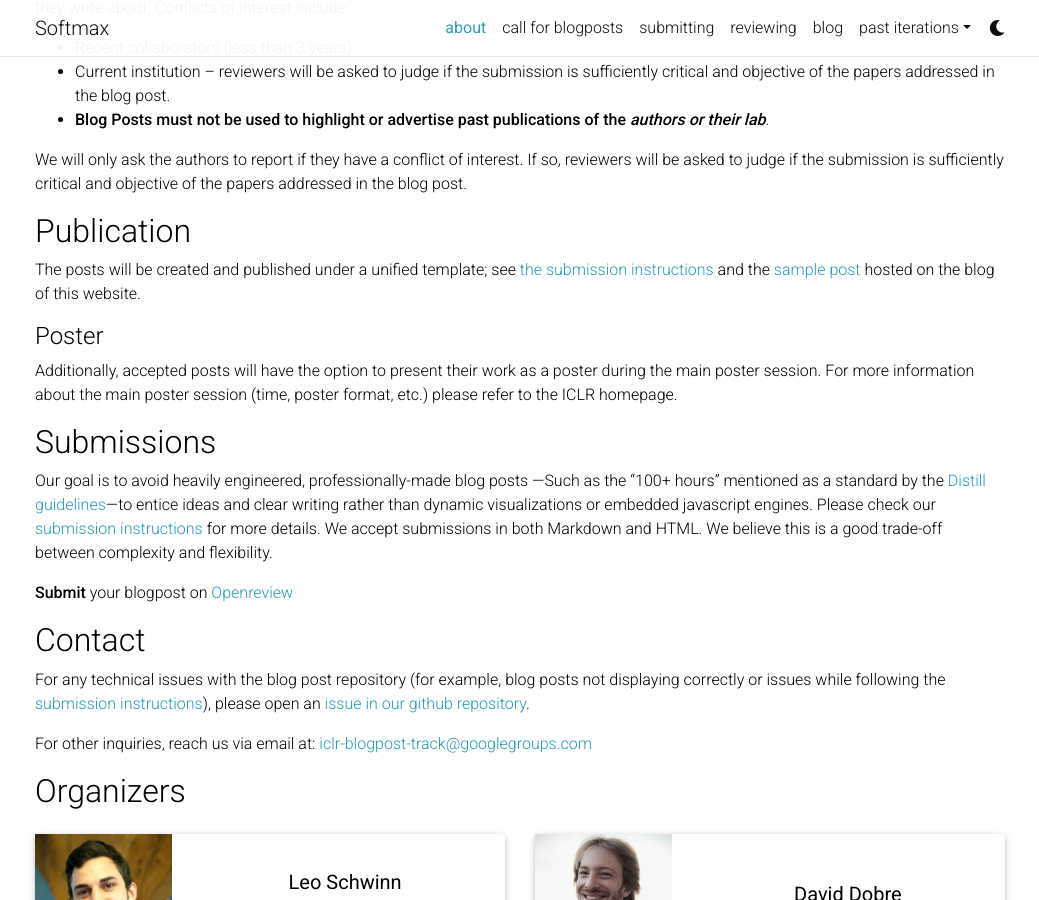
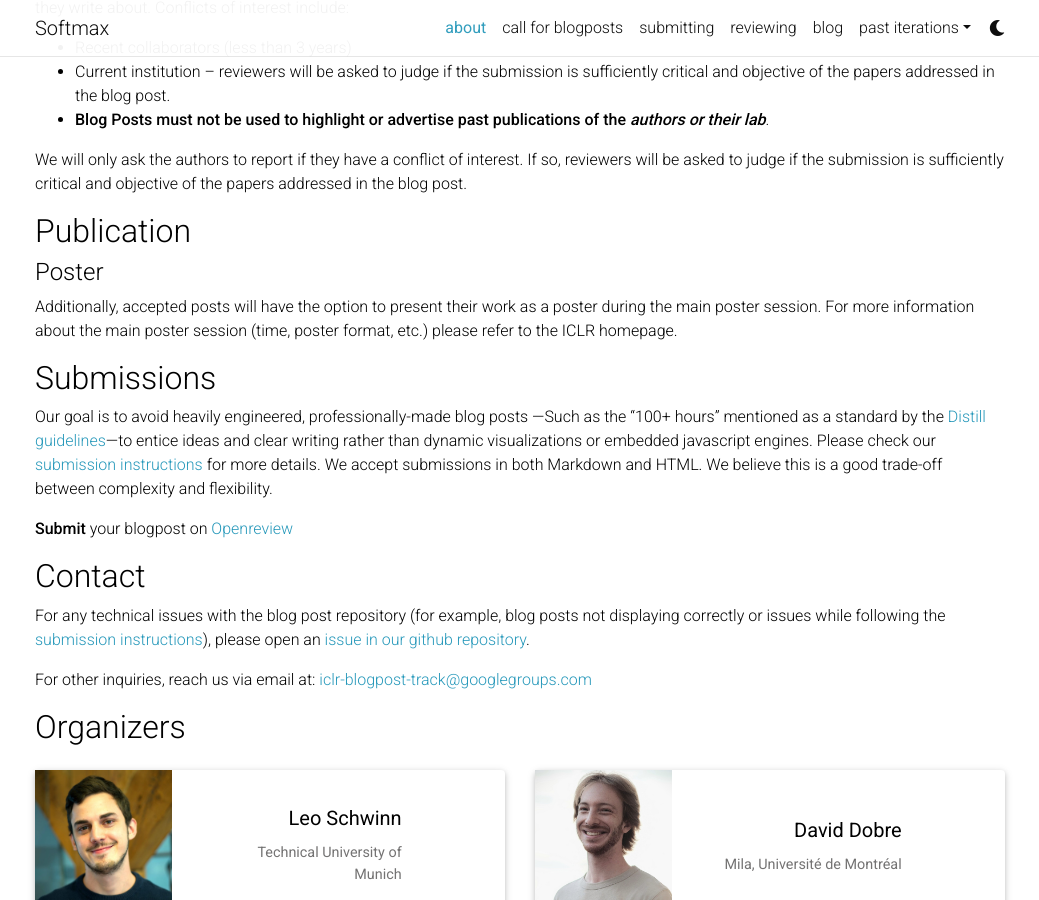
Before and after one commit to softmaxderivation/softmaxderivation.github.io, a Jekyll site: the page built from _pages/about.md, in a window 1280 px wide and 900 px high, scrolled down 1417 px. Shown: the whole window, without its empty margins (120-1159 px from the left). Built offline with Jekyll 4.4.1, drawn with Linux system fonts in a browser that asks for light colours; full-size pictures stand in for the smaller copies a plugin makes; comment, search, counter and statistics services are not loaded; a style sheet for code colours, icons or effects is not loaded.

Commit message:
template

```diff
--- a/_pages/about.md
+++ b/_pages/about.md
@@ -74,7 +74,7 @@ We will only ask the authors to report if they have a conflict of interest. If s
 
 ## Publication
 
-The posts will be created and published under a unified template; see [the submission instructions]({{ '/submitting' | relative_url }}) and the [sample post]({% post_url 2025-05-07-distill-example %}) hosted on the blog of this website.
+
 
 #### Poster
 
```
Also changed, not shown: 2 other files.
